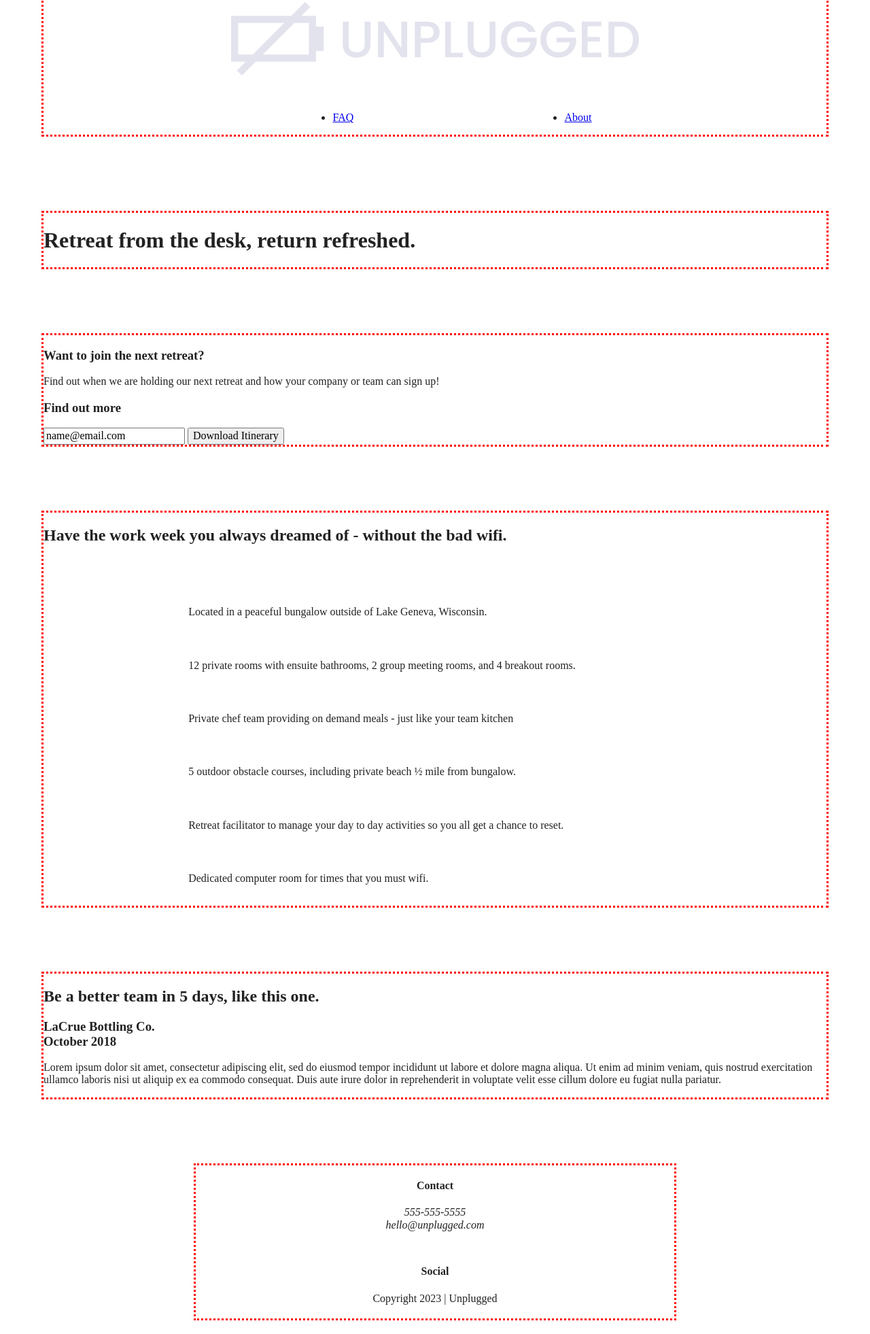
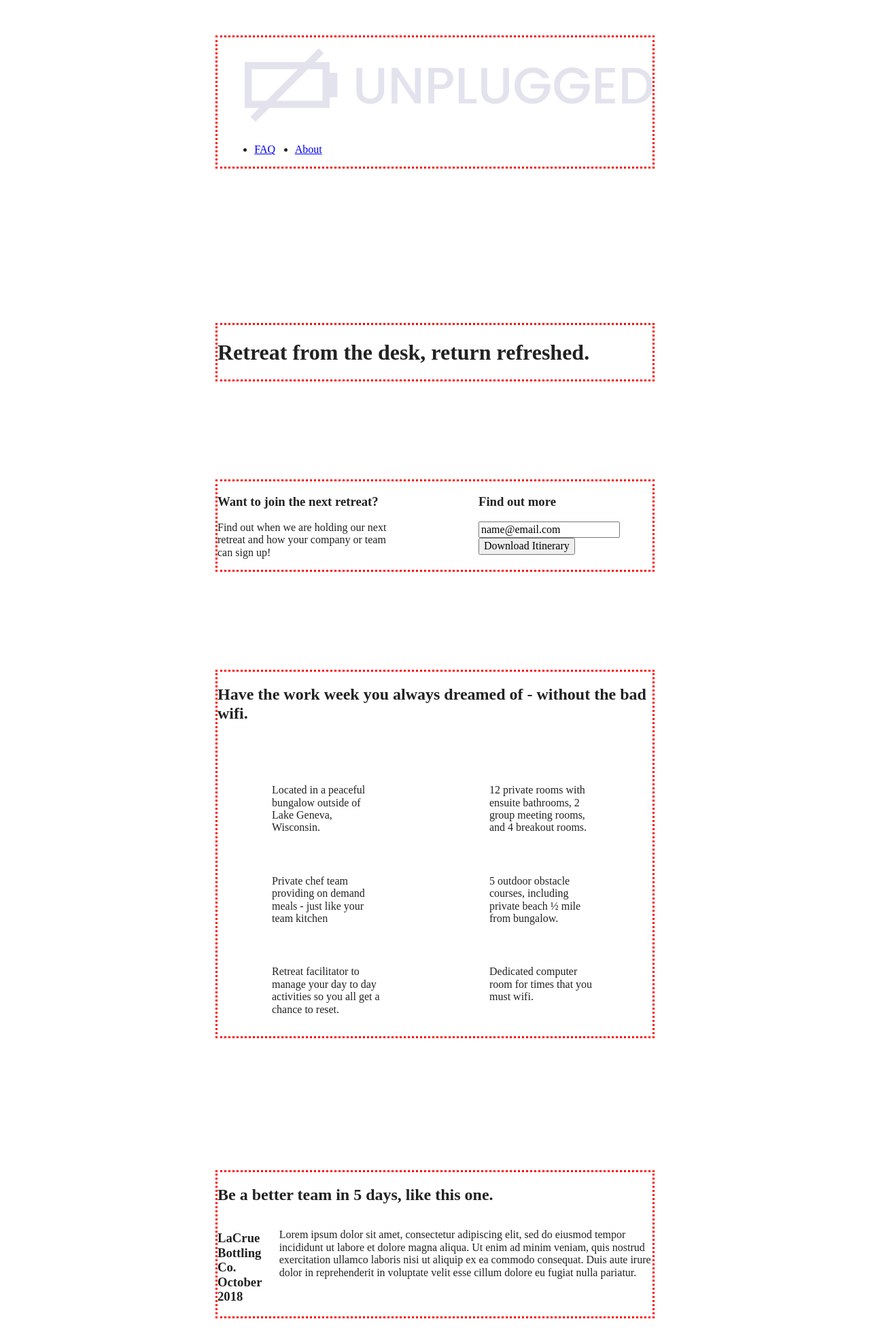
Before and after one commit to sueselle/206-unplugged, a website built with Parcel: page index.html in a window 1280 px wide. Shown: the part 78-2040 px from the top of the page at 68% size. Built offline with nearby package versions, Linux system fonts and the light colour scheme.

Commit message:
Added formatting styling to CSS and updated HTML class name

```diff
--- a/css/main.css
+++ b/css/main.css
@@ -91,38 +91,45 @@ textarea {
   width: 90%;
   margin: 50px 0;
 }
-   /* -------------------- Base Header - Footer Styles ------------------- */
+
+/* -------------------- Base Header - Footer Styles ------------------- */
 /*--------Header Styles---------*/
 header {
   display: flex;
   justify-content: center;
   padding: 15px 0;
 }
+
 header .content-wrapper {
   display: flex;
   justify-content: center;
   align-items: center;
   flex-flow: row wrap;
 }
+
 .header-divider {
   width: 100%;
   height: 1px;
   margin: 10px 0;
 }
+
 header nav {
   width: 60%;
 }
+
 header nav ul {
   display: flex;
   justify-content: space-around;
   width: 100%;
 }
+
 footer {
   display: flex;
   flex-direction: column;
   align-items: center;
   text-align: center;
 }
+
 footer p {
   margin: 0;
 }
@@ -135,59 +142,70 @@ footer .content-wrapper {
 footer .contact {
   margin-bottom: 50px;
 }
+
 footer .social-icons {
   display: flex;
   justify-content: center;
   align-items: center;
 }
+
 footer .social-icons p {
   display: flex;
   justify-content: center;
   align-items: center;
 }
+
 footer .copyright {
   margin: 20px 0;
 }
+
 /*--------Mobile Styles - Homepage---------*/
 /* Hero Area */
 .hero-area {
   display: flex;
   justify-content: center;
 }
+
 /* Aside */
 aside {
   display: flex;
   justify-content: center;
 
 }
+
 /* Features */
 .features {
   display: flex;
   justify-content: center;
 }
+
 .features h2 {
   margin-bottom: 60px;
 }
+
 .features article {
   width: 63%;
   margin: 30px 0;
 }
+
 .features .features-item {
   display: flex;
   justify-content: center;
   flex-flow: row wrap;
 }
+
 .features p {
   margin: 0;
 }
+
 /* Reviews */
 .reviews {
   display: flex;
   justify-content: center;
 }
-.reviews h2 {
 
-}
+.reviews h2 {}
+
 .reviews h3 {
   width: 55%;
 }
@@ -202,6 +220,7 @@ aside {
   display: flex;
   justify-content: center;
 }
+
 .contact-content p {
   margin: 0;
 }
@@ -211,12 +230,14 @@ aside {
   display: flex;
   justify-content: center;
 }
+
 .faq .content-wrapper {
   display: flex;
   flex-flow: row wrap;
   justify-content: center;
   margin-top: 50px;
 }
+
 .faq h2 {
   margin: 40px;
 }
@@ -314,15 +335,136 @@ aside {
    Modify as content requires.
    ========================================================================== */
 
-@media only screen and (min-width: 35em) {
-  /* Style adjustments for viewports that meet the condition */
+@media only screen and (min-width: 768px) {
+
+  /*Tablet styles here*/
+  .content-wrapper {
+    max-width: 640px;
+    margin: 100px 0;
+  }
+
+  header {
+    padding: 33px 0;
+  }
+
+  header .content-wrapper {
+    width: 100%;
+    justify-content: space-between;
+  }
+
+  header nav {
+    width: 20%;
+    justify-content: space-between;
+
+  }
+
+  header nav ul {}
+
+  .header-divider {
+    display: none;
+  }
+
+  /* Hero Area*/
+
+  /* Aside */
+  aside .content-wrapper {
+    margin: 50px 0;
+    display: flex;
+    justify-content: space-between;
+    align-content: flex-start;
+  }
+
+  aside .content-wrapper .form-description,
+  aside .content-wrapper .form {
+    width: 40%;
+    margin: 0;
+  }
+
+  /* Features */
+  .features article {
+    display: flex;
+    align-items: center;
+    flex-flow: column wrap;
+    flex-basis: 50%;
+  }
+
+  .features .features-item-description {
+    width: 50%;
+  }
+
+  /* Reviews */
+  .reviews article {
+    display: flex;
+    justify-content: space-between;
+
+  }
+
+  .reviews article div {
+    width: 49%;
+  }
+
+  /* Footer */
+  footer .content-wrapper {
+    width: 65%;
+  }
+
+  .footer-content {
+    display: flex;
+    justify-content: space-between;
+    align-items: center;
+  }
+
+  footer .contact {
+    margin-bottom: 0;
+  }
+
+  footer .copyright {
+    width: 100%;
+  }
+
+  /* ==========================================================================
+   About Page
+   ========================================================================== */
+
+  .mission-content {
+    display: flex;
+      justify-content: space-between;
+    align-items: flex-start;
+    padding-top: 20px;
+  }
+
+  .mission-content p {
+    width:45%;
+  }
+
+  .contact-section .content-wrapper h2 {
+    width: 80%;
+  }
+
+  .contact-content {
+    display:flex;
+      justify-content: space-between;
+      align-items: flex-start;
+  }
+
+  /* ==========================================================================
+   FAQ Page
+   ========================================================================== */
+  .faq .content-wrapper {
+    justify-content: space-between;
+  }
+
+  .faq-content {
+    flex-basis: 45%;
+  }
+
+  .faq h2 {
+    width: 100%;
+  }
 }
 
-@media print,
-  (-webkit-min-device-pixel-ratio: 1.25),
-  (min-resolution: 1.25dppx),
-  (min-resolution: 120dpi) {
-  /* Style adjustments for high resolution devices */
+@media only screen and (min-width: 1200px) {
+  /*Desktop styles here*/
 }
 
 /* ==========================================================================
@@ -332,6 +474,7 @@ aside {
    ========================================================================== */
 
 @media print {
+
   *,
   *::before,
   *::after {
--- a/index.html
+++ b/index.html
@@ -105,7 +105,7 @@
   </main>
   <footer>
     <div class="content-wrapper">
-      <div class="footer-contact">
+      <div class="footer-content">
         <div class="contact">
           <h4>Contact</h4>
           <div>
```
